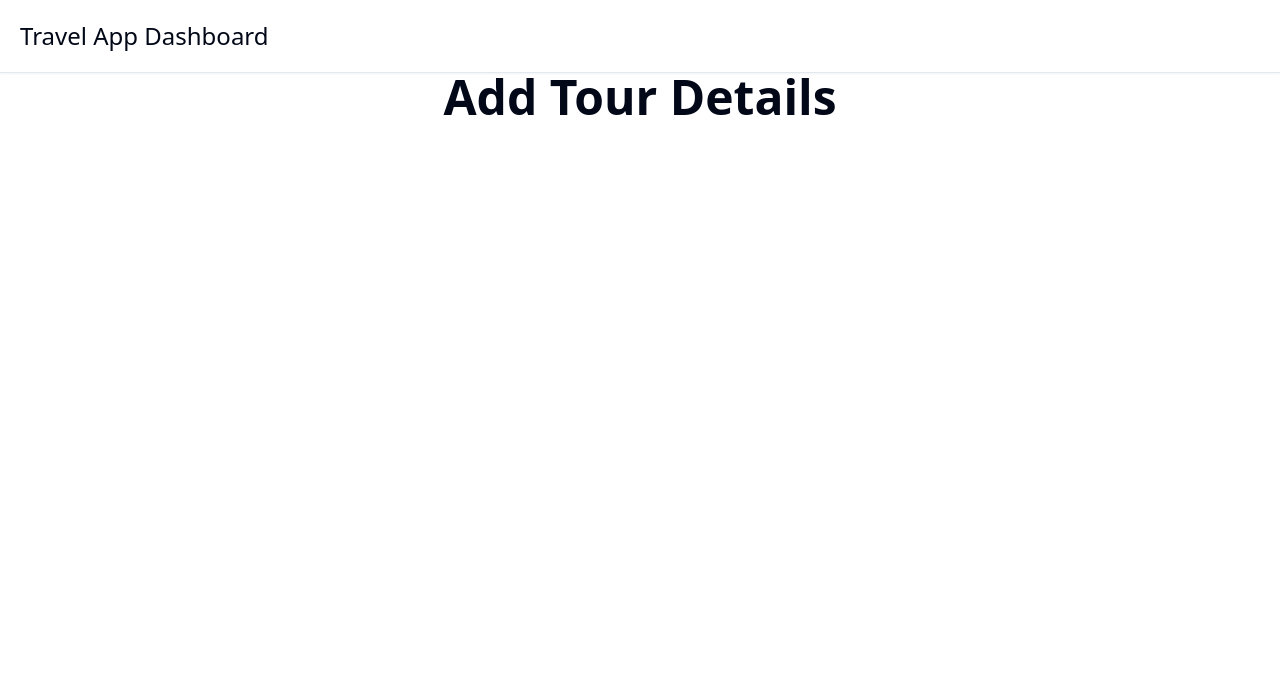
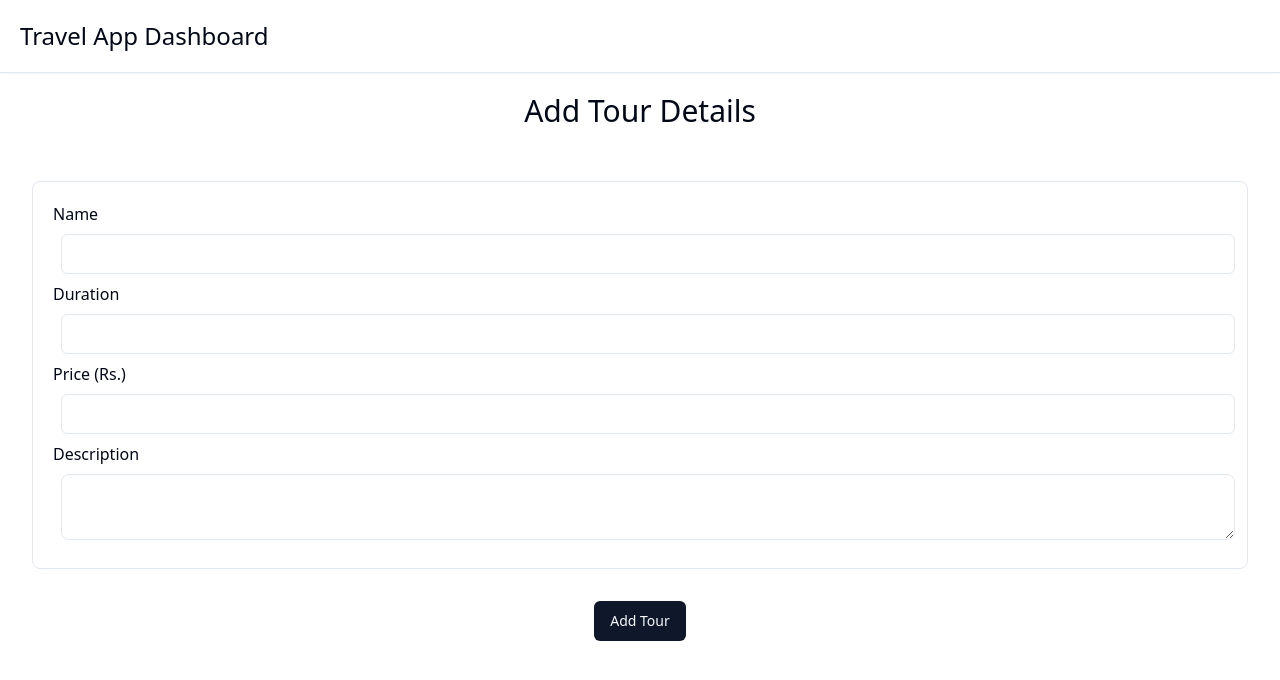
Before and after one commit to AyshaHamna/travel-app, a Next.js app: page /admin in a window 1280 px wide. Shown: the top 680 px of the page. Built offline with nearby package versions, Linux system fonts and the light colour scheme; no server answers.

Commit message:
add tour form created

```diff
--- a/app/admin/page.tsx
+++ b/app/admin/page.tsx
@@ -1,7 +1,79 @@
+"use client";
+
+import { Button } from "@/components/ui/button";
+import { Input } from "@/components/ui/input";
+import { ChangeEvent, FormEvent, useState } from "react";
+
 function AdminPage() {
+  const [formData, setFormData] = useState({
+    name: "",
+    duration: "",
+    price: "",
+    description: "",
+  });
+
+  const handleChange = (
+    e: ChangeEvent<HTMLInputElement | HTMLTextAreaElement>
+  ) => {
+    setFormData({ ...formData, [e.target.name]: e.target.value });
+  };
+
+  const handleSubmit = (e: FormEvent<HTMLFormElement>) => {
+    e.preventDefault();
+    console.log(
+      `${formData.name}, ${formData.duration},  ${formData.price},  ${formData.description}`
+    );
+  };
+
   return (
-    <section>
-      <h1 className="font-bold text-center text-5xl">Add Tour Details</h1>
+    <section className="container">
+      <h1 className=" text-center text-3xl p-5">Add Tour Details</h1>
+
+      <form className="py-8" onSubmit={handleSubmit}>
+        <div className="border p-5 rounded-lg flex flex-col">
+          <h3>Name</h3>
+          <Input
+            type="text"
+            className="m-2"
+            name="name"
+            value={formData.name}
+            onChange={handleChange}
+            required
+          />
+          <h3>Duration</h3>
+          <Input
+            type="number"
+            className="m-2"
+            name="duration"
+            value={formData.duration}
+            onChange={handleChange}
+            required
+          />
+          <h3>Price (Rs.)</h3>
+          <Input
+            type="number"
+            className="m-2"
+            name="price"
+            value={formData.price}
+            onChange={handleChange}
+            required
+          />
+          <h3>Description</h3>
+          <textarea
+            className="m-2 w-full p-2 border rounded-lg"
+            name="description"
+            value={formData.description}
+            onChange={handleChange}
+            required
+          />
+        </div>
+
+        <div className="flex items-center justify-center">
+          <Button type="submit" className="mt-8">
+            Add Tour
+          </Button>
+        </div>
+      </form>
     </section>
   );
 }
--- /dev/null
+++ b/components/ui/form.tsx
@@ -0,0 +1,178 @@
+"use client"
+
+import * as React from "react"
+import * as LabelPrimitive from "@radix-ui/react-label"
+import { Slot } from "@radix-ui/react-slot"
+import {
+  Controller,
+  ControllerProps,
+  FieldPath,
+  FieldValues,
+  FormProvider,
+  useFormContext,
+} from "react-hook-form"
+
+import { cn } from "@/lib/utils"
+import { Label } from "@/components/ui/label"
+
+const Form = FormProvider
+
+type FormFieldContextValue<
+  TFieldValues extends FieldValues = FieldValues,
+  TName extends FieldPath<TFieldValues> = FieldPath<TFieldValues>
+> = {
+  name: TName
+}
+
+const FormFieldContext = React.createContext<FormFieldContextValue>(
+  {} as FormFieldContextValue
+)
+
+const FormField = <
+  TFieldValues extends FieldValues = FieldValues,
+  TName extends FieldPath<TFieldValues> = FieldPath<TFieldValues>
+>({
+  ...props
+}: ControllerProps<TFieldValues, TName>) => {
+  return (
+    <FormFieldContext.Provider value={{ name: props.name }}>
+      <Controller {...props} />
+    </FormFieldContext.Provider>
+  )
+}
+
+const useFormField = () => {
+  const fieldContext = React.useContext(FormFieldContext)
+  const itemContext = React.useContext(FormItemContext)
+  const { getFieldState, formState } = useFormContext()
+
+  const fieldState = getFieldState(fieldContext.name, formState)
+
+  if (!fieldContext) {
+    throw new Error("useFormField should be used within <FormField>")
+  }
+
+  const { id } = itemContext
+
+  return {
+    id,
+    name: fieldContext.name,
+    formItemId: `${id}-form-item`,
+    formDescriptionId: `${id}-form-item-description`,
+    formMessageId: `${id}-form-item-message`,
+    ...fieldState,
+  }
+}
+
+type FormItemContextValue = {
+  id: string
+}
+
+const FormItemContext = React.createContext<FormItemContextValue>(
+  {} as FormItemContextValue
+)
+
+const FormItem = React.forwardRef<
+  HTMLDivElement,
+  React.HTMLAttributes<HTMLDivElement>
+>(({ className, ...props }, ref) => {
+  const id = React.useId()
+
+  return (
+    <FormItemContext.Provider value={{ id }}>
+      <div ref={ref} className={cn("space-y-2", className)} {...props} />
+    </FormItemContext.Provider>
+  )
+})
+FormItem.displayName = "FormItem"
+
+const FormLabel = React.forwardRef<
+  React.ElementRef<typeof LabelPrimitive.Root>,
+  React.ComponentPropsWithoutRef<typeof LabelPrimitive.Root>
+>(({ className, ...props }, ref) => {
+  const { error, formItemId } = useFormField()
+
+  return (
+    <Label
+      ref={ref}
+      className={cn(error && "text-destructive", className)}
+      htmlFor={formItemId}
+      {...props}
+    />
+  )
+})
+FormLabel.displayName = "FormLabel"
+
+const FormControl = React.forwardRef<
+  React.ElementRef<typeof Slot>,
+  React.ComponentPropsWithoutRef<typeof Slot>
+>(({ ...props }, ref) => {
+  const { error, formItemId, formDescriptionId, formMessageId } = useFormField()
+
+  return (
+    <Slot
+      ref={ref}
+      id={formItemId}
+      aria-describedby={
+        !error
+          ? `${formDescriptionId}`
+          : `${formDescriptionId} ${formMessageId}`
+      }
+      aria-invalid={!!error}
+      {...props}
+    />
+  )
+})
+FormControl.displayName = "FormControl"
+
+const FormDescription = React.forwardRef<
+  HTMLParagraphElement,
+  React.HTMLAttributes<HTMLParagraphElement>
+>(({ className, ...props }, ref) => {
+  const { formDescriptionId } = useFormField()
+
+  return (
+    <p
+      ref={ref}
+      id={formDescriptionId}
+      className={cn("text-sm text-muted-foreground", className)}
+      {...props}
+    />
+  )
+})
+FormDescription.displayName = "FormDescription"
+
+const FormMessage = React.forwardRef<
+  HTMLParagraphElement,
+  React.HTMLAttributes<HTMLParagraphElement>
+>(({ className, children, ...props }, ref) => {
+  const { error, formMessageId } = useFormField()
+  const body = error ? String(error?.message) : children
+
+  if (!body) {
+    return null
+  }
+
+  return (
+    <p
+      ref={ref}
+      id={formMessageId}
+      className={cn("text-sm font-medium text-destructive", className)}
+      {...props}
+    >
+      {body}
+    </p>
+  )
+})
+FormMessage.displayName = "FormMessage"
+
+export {
+  useFormField,
+  Form,
+  FormItem,
+  FormLabel,
+  FormControl,
+  FormDescription,
+  FormMessage,
+  FormField,
+}
--- /dev/null
+++ b/components/ui/label.tsx
@@ -0,0 +1,26 @@
+"use client"
+
+import * as React from "react"
+import * as LabelPrimitive from "@radix-ui/react-label"
+import { cva, type VariantProps } from "class-variance-authority"
+
+import { cn } from "@/lib/utils"
+
+const labelVariants = cva(
+  "text-sm font-medium leading-none peer-disabled:cursor-not-allowed peer-disabled:opacity-70"
+)
+
+const Label = React.forwardRef<
+  React.ElementRef<typeof LabelPrimitive.Root>,
+  React.ComponentPropsWithoutRef<typeof LabelPrimitive.Root> &
+    VariantProps<typeof labelVariants>
+>(({ className, ...props }, ref) => (
+  <LabelPrimitive.Root
+    ref={ref}
+    className={cn(labelVariants(), className)}
+    {...props}
+  />
+))
+Label.displayName = LabelPrimitive.Root.displayName
+
+export { Label }
--- /dev/null
+++ b/components/ui/textarea.tsx
@@ -0,0 +1,24 @@
+import * as React from "react"
+
+import { cn } from "@/lib/utils"
+
+export interface TextareaProps
+  extends React.TextareaHTMLAttributes<HTMLTextAreaElement> {}
+
+const Textarea = React.forwardRef<HTMLTextAreaElement, TextareaProps>(
+  ({ className, ...props }, ref) => {
+    return (
+      <textarea
+        className={cn(
+          "flex min-h-[80px] w-full rounded-md border border-input bg-background px-3 py-2 text-sm ring-offset-background placeholder:text-muted-foreground focus-visible:outline-none focus-visible:ring-2 focus-visible:ring-ring focus-visible:ring-offset-2 disabled:cursor-not-allowed disabled:opacity-50",
+          className
+        )}
+        ref={ref}
+        {...props}
+      />
+    )
+  }
+)
+Textarea.displayName = "Textarea"
+
+export { Textarea }
--- a/package.json
+++ b/package.json
@@ -10,6 +10,8 @@
   },
   "dependencies": {
     "@clerk/nextjs": "^5.2.8",
+    "@hookform/resolvers": "^3.9.0",
+    "@radix-ui/react-label": "^2.1.0",
     "@radix-ui/react-slot": "^1.1.0",
     "class-variance-authority": "^0.7.0",
     "clsx": "^2.1.1",
@@ -17,8 +19,10 @@
     "next": "14.2.5",
     "react": "^18",
     "react-dom": "^18",
+    "react-hook-form": "^7.52.1",
     "tailwind-merge": "^2.4.0",
-    "tailwindcss-animate": "^1.0.7"
+    "tailwindcss-animate": "^1.0.7",
+    "zod": "^3.23.8"
   },
   "devDependencies": {
     "@types/node": "^20",
```
Also changed, not shown: 1 other file (tests, documents, lock files or other folders).
